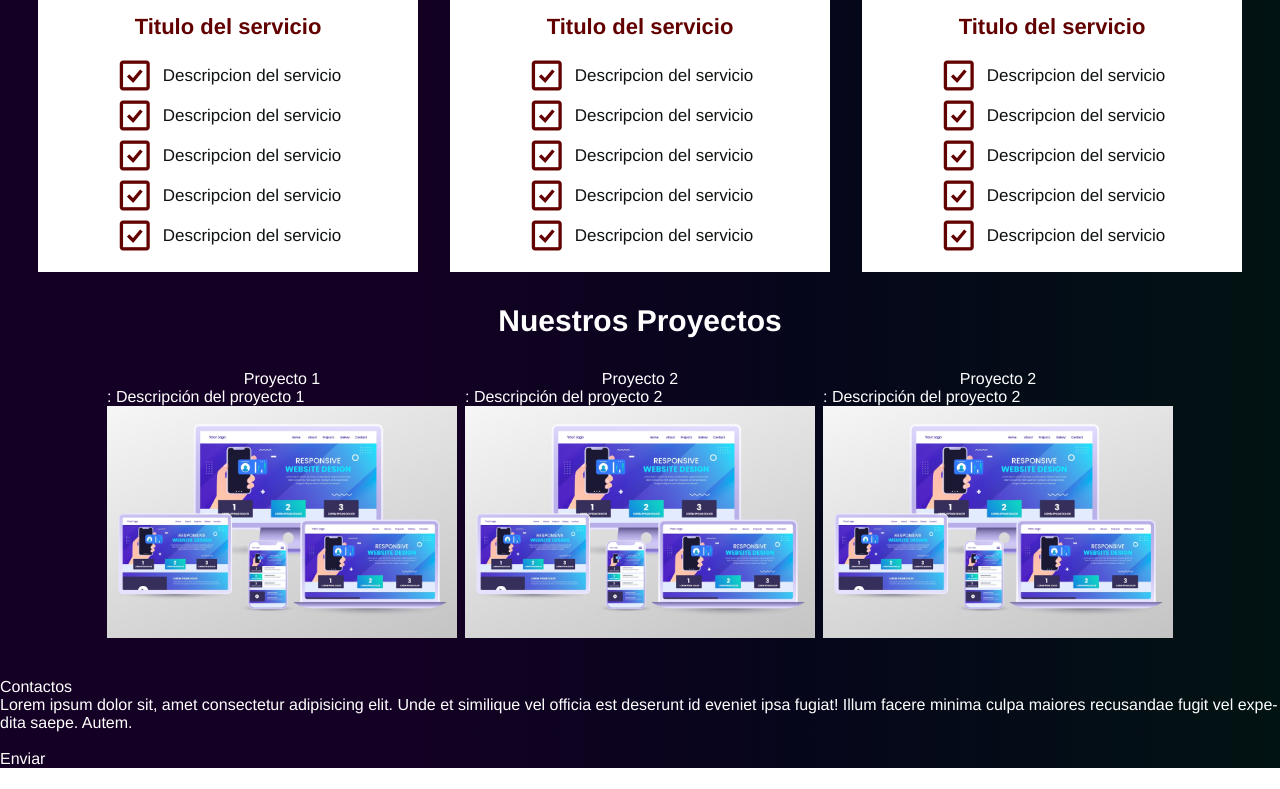
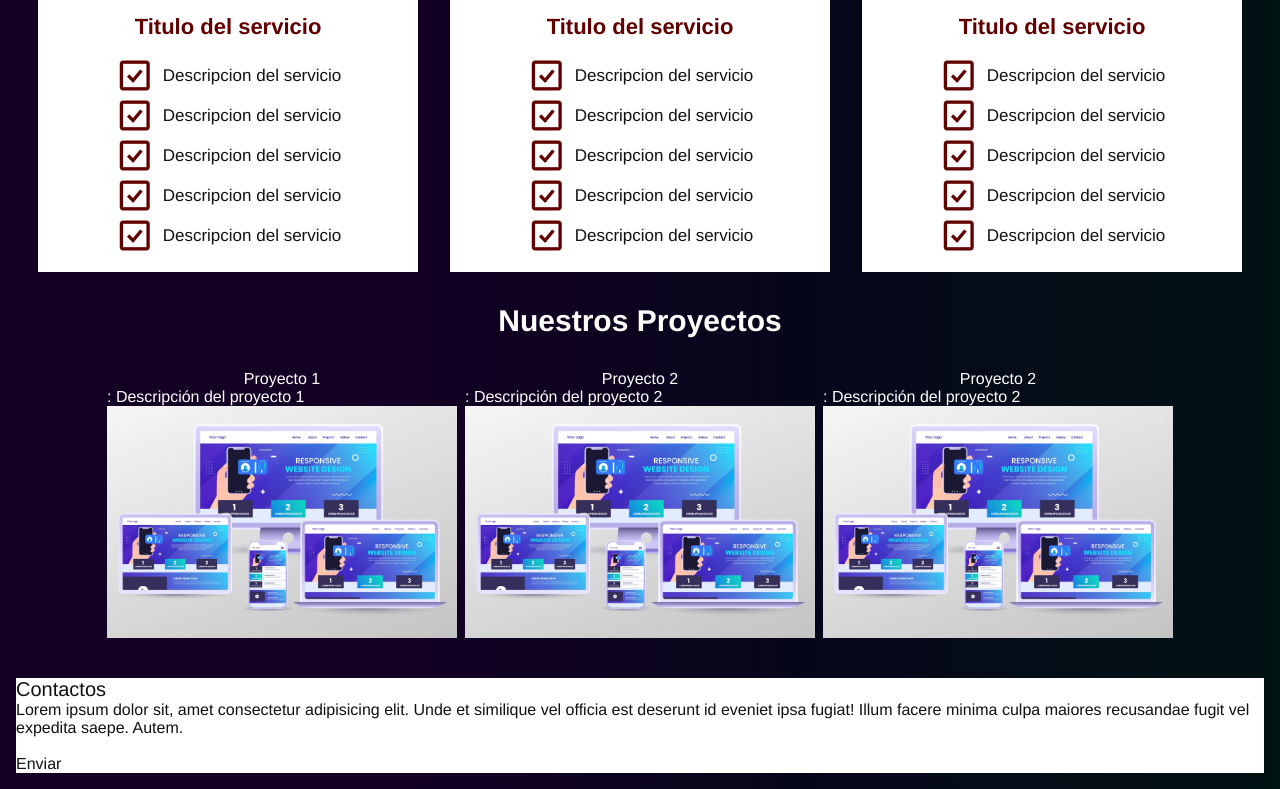
Before and after one commit to cristobalquilimaco/teguilog, a React (Vite) app: page /#/ in a window 1280 px wide. Shown: the part 2825-3614 px from the top of the page. Before the commit the page ends 3593 px from the top, so only its background shows below. Built offline with nearby package versions, Linux system fonts and the light colour scheme.

Commit message:
Se agrega informacion del contacto y se le agrega una clase al texto 'Contacts'

```diff
--- a/src/shared/Footer.jsx
+++ b/src/shared/Footer.jsx
@@ -6,7 +6,7 @@ const Footer = () => {
     <div className='principal_footer'>
       <section className='contact_footer'>
         <div className='text_info_footer'>
-          <p>Contactos</p>
+          <p className='contact_inf'>Contactos</p>
           <p>Lorem ipsum dolor sit, amet consectetur adipisicing elit. Unde et similique vel officia est
 
             deserunt id eveniet ipsa fugiat! Illum facere minima culpa maiores recusandae fugit vel expedita saepe. Autem.</p>
--- a/src/shared/styles/footer.css
+++ b/src/shared/styles/footer.css
@@ -1,7 +1,17 @@
 .principal_footer{
-    margin-top: 100px;
-color: var(--background-color);
+margin-top: 100px;
 width: 100%;
 background: rgb(20,0,36);
 background: linear-gradient(90deg, rgba(20,0,36,1) 31%, rgba(6,6,27,1) 62%, rgba(2,19,19,1) 100%);
 }
+
+.contact_footer{
+background-color: var(--background-color);
+margin: 1rem;
+display: flex;
+flex-wrap: wrap;
+}
+
+.contact_inf{
+    font-size: 20px;
+}
```
